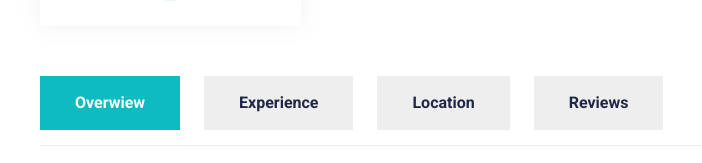
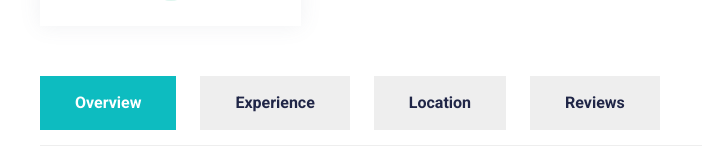
Before and after one commit to Ibra-42/Mediva-front, a plain HTML site: page Mediva/doctor-details.html in a window 1280 px wide. Shown: the part 1017-1180 px from the top of the page, 42-744 px from the left. Drawn offline with Linux system fonts and the light colour scheme; files whose address does not match are found by name.

Commit message:
Update doctor-details.html

```diff
--- a/Mediva/doctor-details.html
+++ b/Mediva/doctor-details.html
@@ -313,7 +313,7 @@
         <div class="doc_details_tabs tab_menu">
           <ul class="nav_tabs">
             <li class="nav_item">
-              <button type="button" class="active">Overwiew</button>
+              <button type="button" class="active">Overview</button>
             </li>
             <li class="nav_item">
               <button type="button">Experience</button>
```
